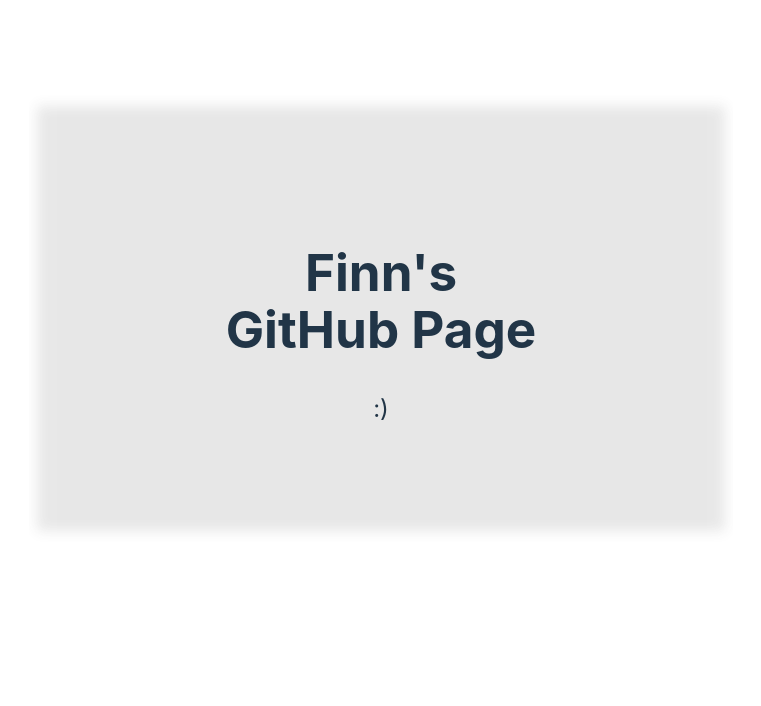
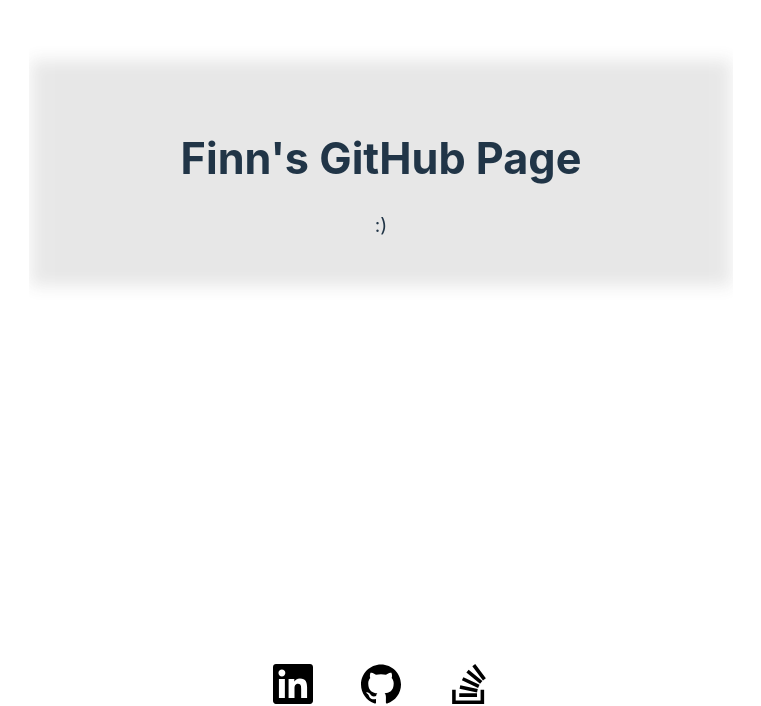
Before and after one commit to finnbechinka/finnbechinka.github.io, a React (Vite) app: page / in a window 1280 px wide. Shown: the part 102-808 px from the top of the page, without its empty margins (259-1020 px from the left). Built offline with nearby package versions, Linux system fonts and the light colour scheme.

Commit message:
fix: ratios; becuase i had zoom set to 80% on dev page by accident

```diff
--- a/src/App.css
+++ b/src/App.css
@@ -12,24 +12,24 @@
 }
 
 .banner{
-  margin-top: 25vh;
-  padding: 5rem 10rem;
-  box-shadow: 0rem 0rem 0.75rem 1.5rem #3e3e3e1f;
+  margin-top: 20vh;
+  padding: 1rem;
+  box-shadow: 0rem 0rem 15px 30px #3e3e3e1f;
   background: #3e3e3e1f;
 }
 
 .banner h1 {
-  font-size: 3.2em;
+  font-size: 2.7em;
 }
 
 .banner p {
-  font-size: 1.5em;
+  font-size: 1.2em;
   padding: 0;
   margin: 0;
 }
 
 .socials{
-  margin-top: 35vh;
+  margin-top: 48vh;
   animation: scroll-in 3s;
 }
 
```
